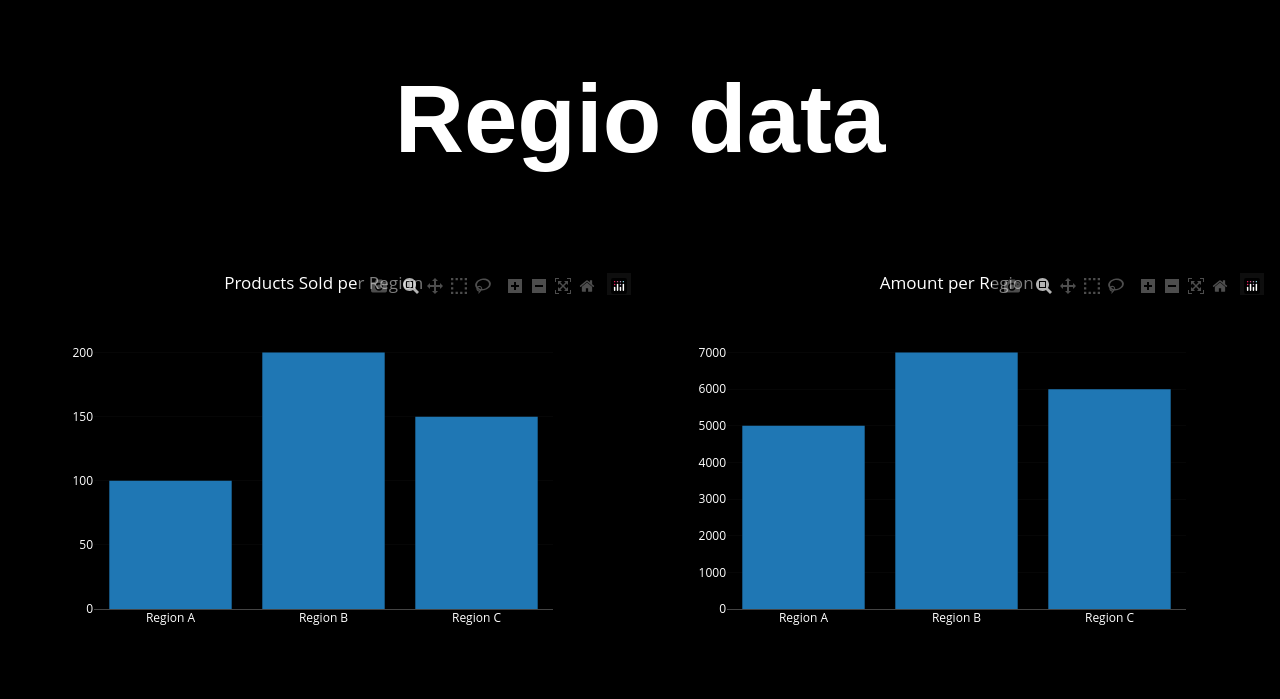
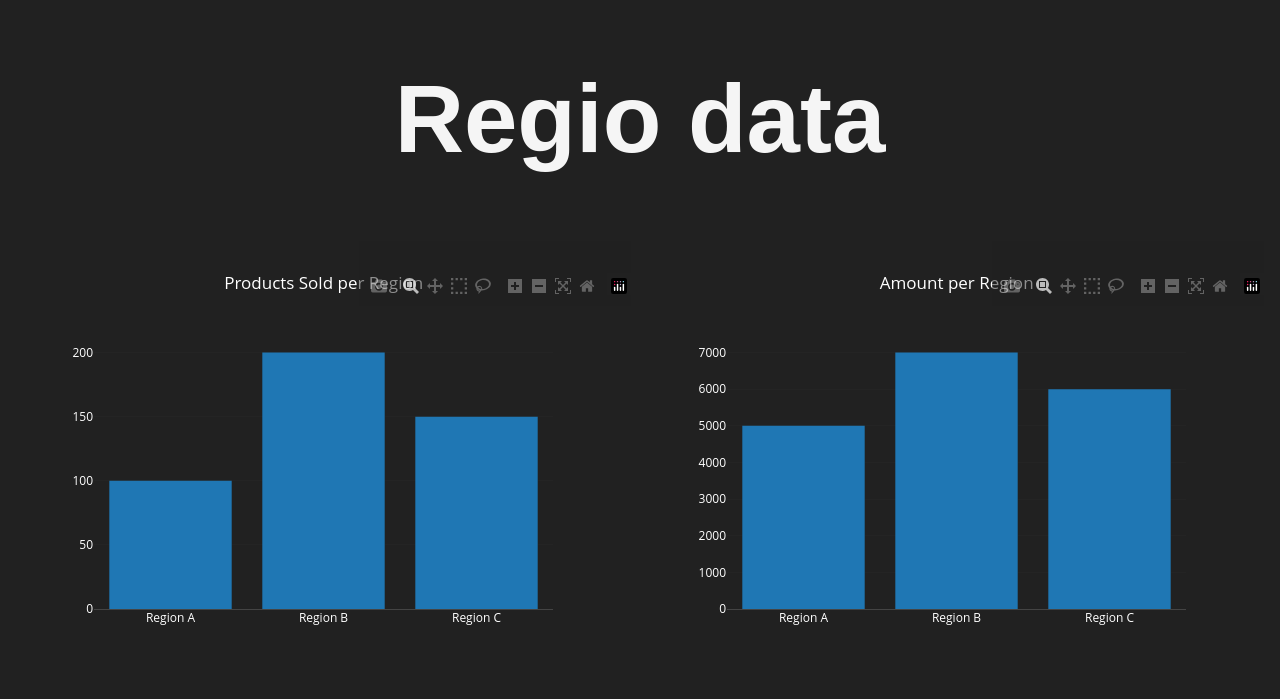
Before and after one commit to MrGafaji/DedsProject, a Django app: page /1/vote/ in a window 1280 px wide. Shown: the top 699 px of the page. Run offline with Django 4.2, Linux system fonts and the light colour scheme; data comes from the database, SQL or seed files in the repository; some libraries are stand-ins or nearby versions.

Commit message:
css update

```diff
--- a/mysite/polls/static/polls/style.css
+++ b/mysite/polls/static/polls/style.css
@@ -2,16 +2,16 @@ body {
   font-family: Arial, Helvetica, sans-serif;
   font-size: 300%;
   text-align: center;
-    background-color: #000000;
+  background-color: #212121;
 }
 
-img{
+img {
   width: 10%;
   height: 15%;
 }
 
-h1{
-  color:rgb(255, 255, 255);
+h1 {
+  color: rgb(245, 245, 245);
   size: 50%;
 }
 
@@ -20,7 +20,7 @@ h1{
   size: 50%;
 } */
 
-.logo{
+.logo {
   align-content: center;
   position: absolute;
   left: 50%;
@@ -28,9 +28,10 @@ h1{
   transform: translate(-50%, -50%);
 }
 
-a:link, a:visited {
-    background-color: #0e0e0e;
-    color: white;
+a:link,
+a:visited {
+  background-color: #212121;
+  color: rgb(245, 245, 245);
   padding: 14px 25px;
   text-align: end;
   text-decoration: none;
@@ -39,11 +40,12 @@ a:link, a:visited {
   height: fit-content;
 }
 
-  a:hover, a:active {
-    background-color: #d1d1d1cf;
+a:hover,
+a:active {
+  background-color: #575757cf;
 }
 
-button{
+button {
   padding: 14px 25px;
   text-align: end;
   text-decoration: none;
@@ -52,4 +54,7 @@ button{
   height: fit-content;
   border: none;
   cursor: pointer;
+  background-color: #212121;
+  font-family: Arial, Helvetica, sans-serif;
+
 }
--- a/mysite/polls/templates/polls/detail.html
+++ b/mysite/polls/templates/polls/detail.html
@@ -5,11 +5,11 @@
     {% csrf_token %}
     <fieldset>
         <legend><h1>{{ question.question_text }}</h1></legend>
-        {% if error_message %}<p><strong>{{ error_message }}</strong></p>{% endif %}
+        {% if error_message %}<p><strong><img src="../../static/images/loadingIcon2.gif"><img>"Data not loaded"</strong></p>{% endif %}
         {% for choice in question.choice_set.all %}
             <input type="radio" name="choice" id="choice{{ forloop.counter }}" value="{{ choice.id }}">
             <label for="choice{{ forloop.counter }}">{{ choice.choice_text }}</label><br>
         {% endfor %}
     </fieldset>
-    <input type="submit" value="haal statistieken op">
+    <input type="submit" value="haal statistieken op" class="button">
     </form>
--- a/mysite/polls/templates/polls/detailRegio.html
+++ b/mysite/polls/templates/polls/detailRegio.html
@@ -43,8 +43,8 @@
                     color: '#ffffff' // Set the title color to white
                 }
             },
-            plot_bgcolor: '#000000', // Set the plot background color to black
-            paper_bgcolor: '#000000', // Set the paper background color to black
+            plot_bgcolor: '#212121', // Set the plot background color to black
+            paper_bgcolor: '#212121', // Set the paper background color to black
             yaxis: {
                 tickfont: {
                     color: '#ffffff' // Set the font color of the y-axis tick labels to white
@@ -69,8 +69,8 @@
                     color: '#ffffff' // Set the title color to white
                 }
             },
-            plot_bgcolor: '#000000', // Set the plot background color to black
-            paper_bgcolor: '#000000', // Set the paper background color to black
+            plot_bgcolor: '#212121', // Set the plot background color to black
+            paper_bgcolor: '#212121', // Set the paper background color to black
             yaxis: {
                 tickfont: {
                     color: '#ffffff' // Set the font color of the y-axis tick labels to white
--- a/mysite/polls/templates/polls/index.html
+++ b/mysite/polls/templates/polls/index.html
@@ -5,11 +5,10 @@
 <div class="btn-group">
 {% if latest_question_list %}
     <ul>
-    <img src="../../static/images/logoImg.png" alt="logo" class="logo">
+    <img src="../../static/images/logoImglight.png" alt="logo" class="logo">
     {% for question in latest_question_list %}
     <a href="{% url 'polls:detail' question.id %}" class="">{{ question.question_text }}</a>
     {% endfor %}
-    <h2>Dashboard</h2>
     </ul>
 {% else %}
     <p>No statistics are available.</p>
```
Also changed, not shown: mysite/polls/static/images/loadingIcon.gif (added), mysite/polls/static/images/loadingIcon2.gif (added), mysite/polls/static/images/logoImglight.png (added). Lines whose indentation alone changed are shown as unchanged.
